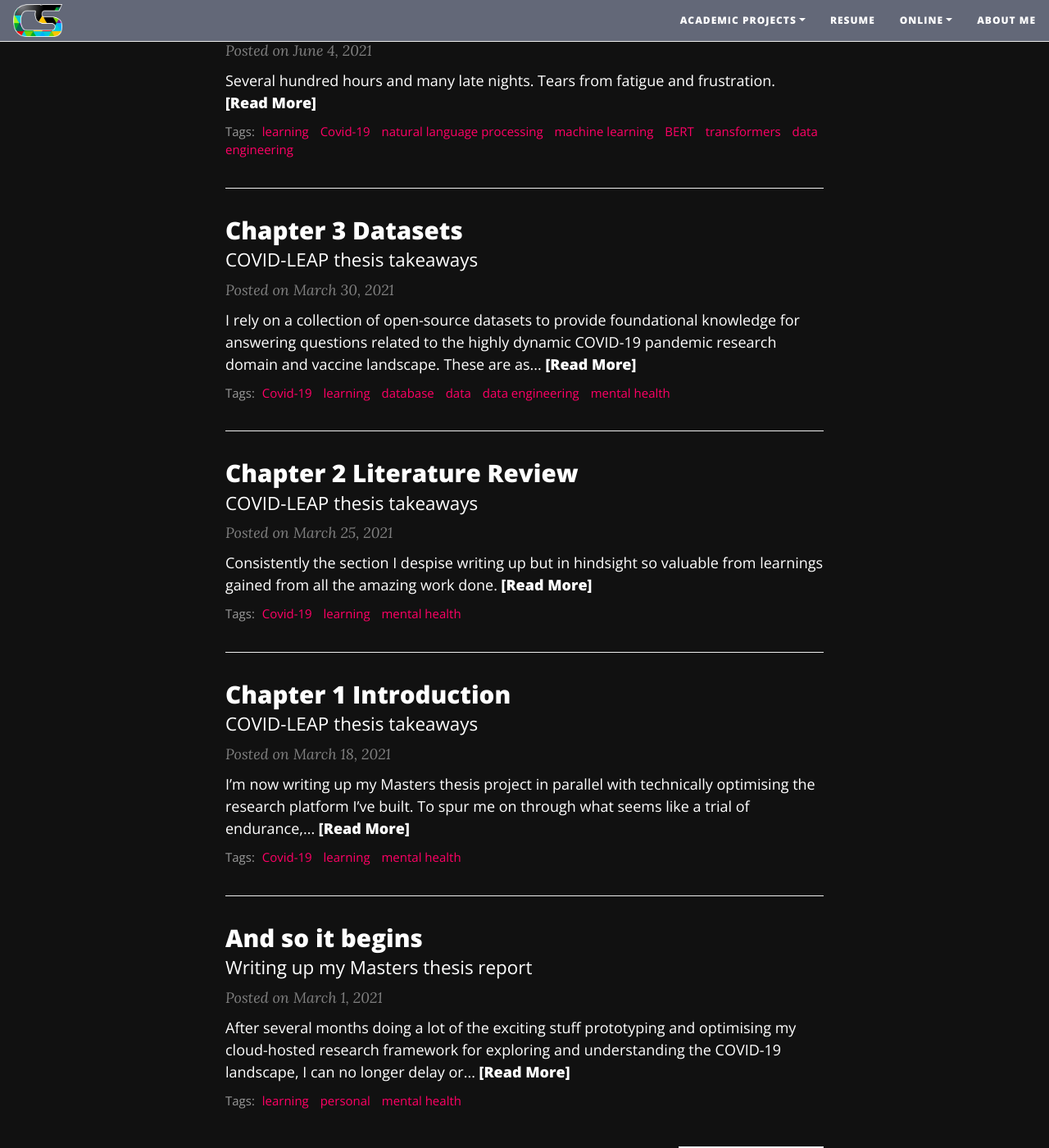
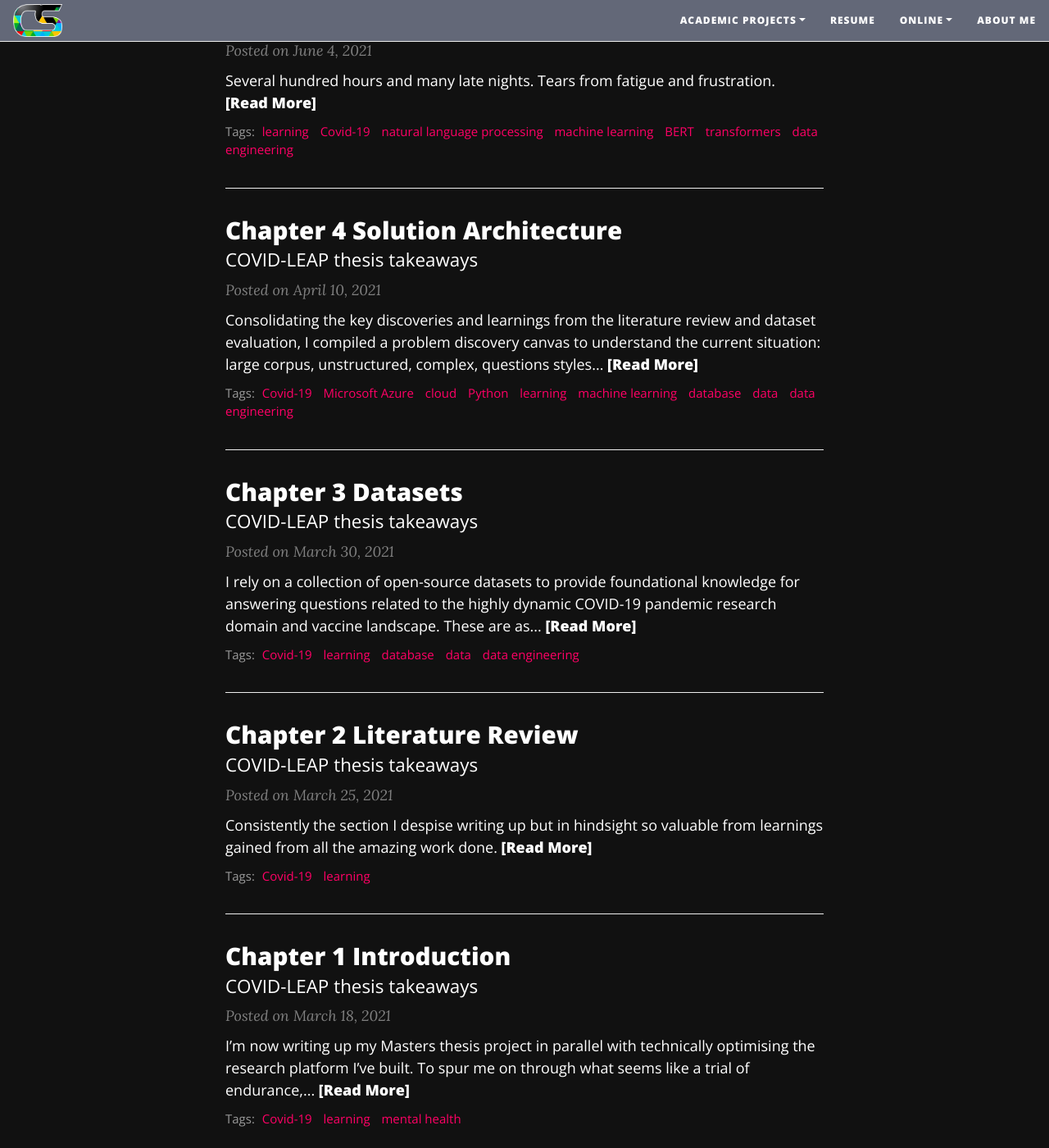
Before and after one commit to corticalstack/corticalstack.github.io, a Jekyll site: the page built from index.html, in a window 1280 px wide and 1400 px high, scrolled down 396 px. Shown: the whole window at 82% size. Built offline with Jekyll 4.4.1, drawn with Linux system fonts in a browser that asks for light colours; nearby versions of some CDN libraries; the list of posts is cut into pages by our own code.

Commit message:
Added thesis

```diff
--- a/_posts/2021-03-25-thesis-chapter2-lit-review-takeaways - Copy.md
+++ b/_posts/2021-03-25-thesis-chapter2-lit-review-takeaways - Copy.md
@@ -3,7 +3,7 @@ layout: post
 title: Chapter 2 Literature Review
 subtitle: COVID-LEAP thesis takeaways
 cover-img: /assets/img/forest_path.jpg
-tags: [Covid-19, learning, mental health]
+tags: [Covid-19, learning]
 ---
 Consistently the section I despise writing up but in hindsight so valuable from learnings gained from all the amazing work done.
 
--- a/_posts/2021-03-30-thesis-chapter3-datasets-takeaways.md
+++ b/_posts/2021-03-30-thesis-chapter3-datasets-takeaways - Copy.md
@@ -3,7 +3,7 @@ layout: post
 title: Chapter 3 Datasets
 subtitle: COVID-LEAP thesis takeaways
 cover-img: /assets/img/forest_path.jpg
-tags: [Covid-19, learning, database, data, data engineering, mental health]
+tags: [Covid-19, learning, database, data, data engineering]
 ---
 I rely on a collection of open-source datasets to provide foundational knowledge for answering questions related to the highly dynamic COVID-19 pandemic research domain and vaccine landscape. These are as follows:
 
--- /dev/null
+++ b/_posts/2021-04-10-thesis-chapter4-architecture-takeaways.md
@@ -0,0 +1,17 @@
+---
+layout: post
+title: Chapter 4 Solution Architecture
+subtitle: COVID-LEAP thesis takeaways
+cover-img: /assets/img/forest_path.jpg
+tags: [Covid-19, Microsoft Azure, cloud, Python, learning, machine learning, database, data, data engineering]
+---
+Consolidating the key discoveries and learnings from the literature review and dataset evaluation, I compiled a problem discovery canvas to understand the current situation: __large corpus__, __unstructured__, __complex__, __questions styles of questions__, __technical challenges__
+
+![](../assets/img/problem discovery canvas.jpg)
+
+
+I then mapped out the problems to a solution process flow:
+![](../assets/img/solution process flow.jpg)
+
+Finally, I translate the problems into a cohesive solution, with developer tooling alongside selected hardware, software, and cloud infrastructure
+![](../assets/img/leap solution architecture.jpg)
```
Also changed, not shown: assets/img/leap solution architecture.jpg (added), assets/img/problem discovery canvas.jpg (added), assets/img/solution process flow.jpg (added).
